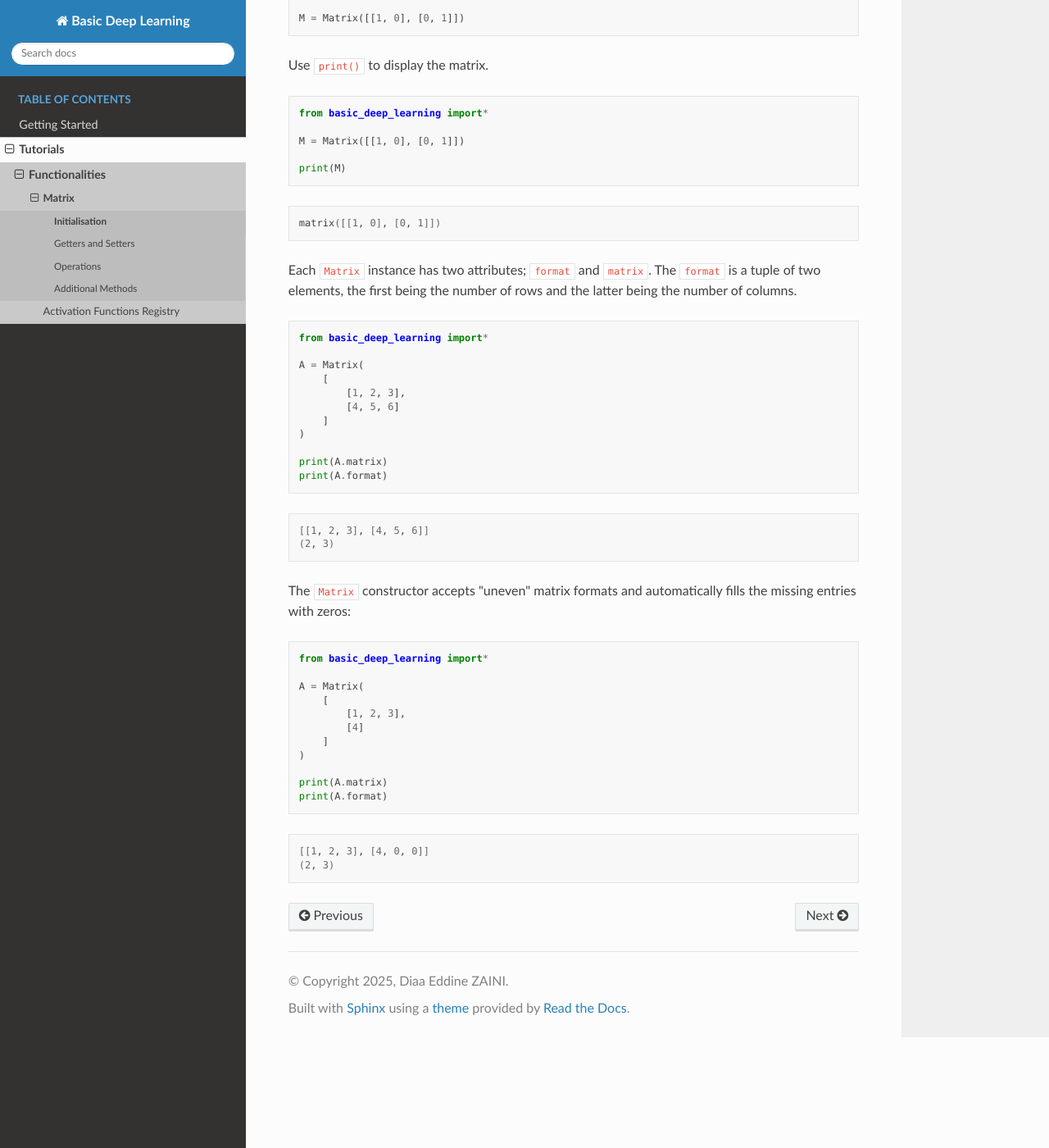
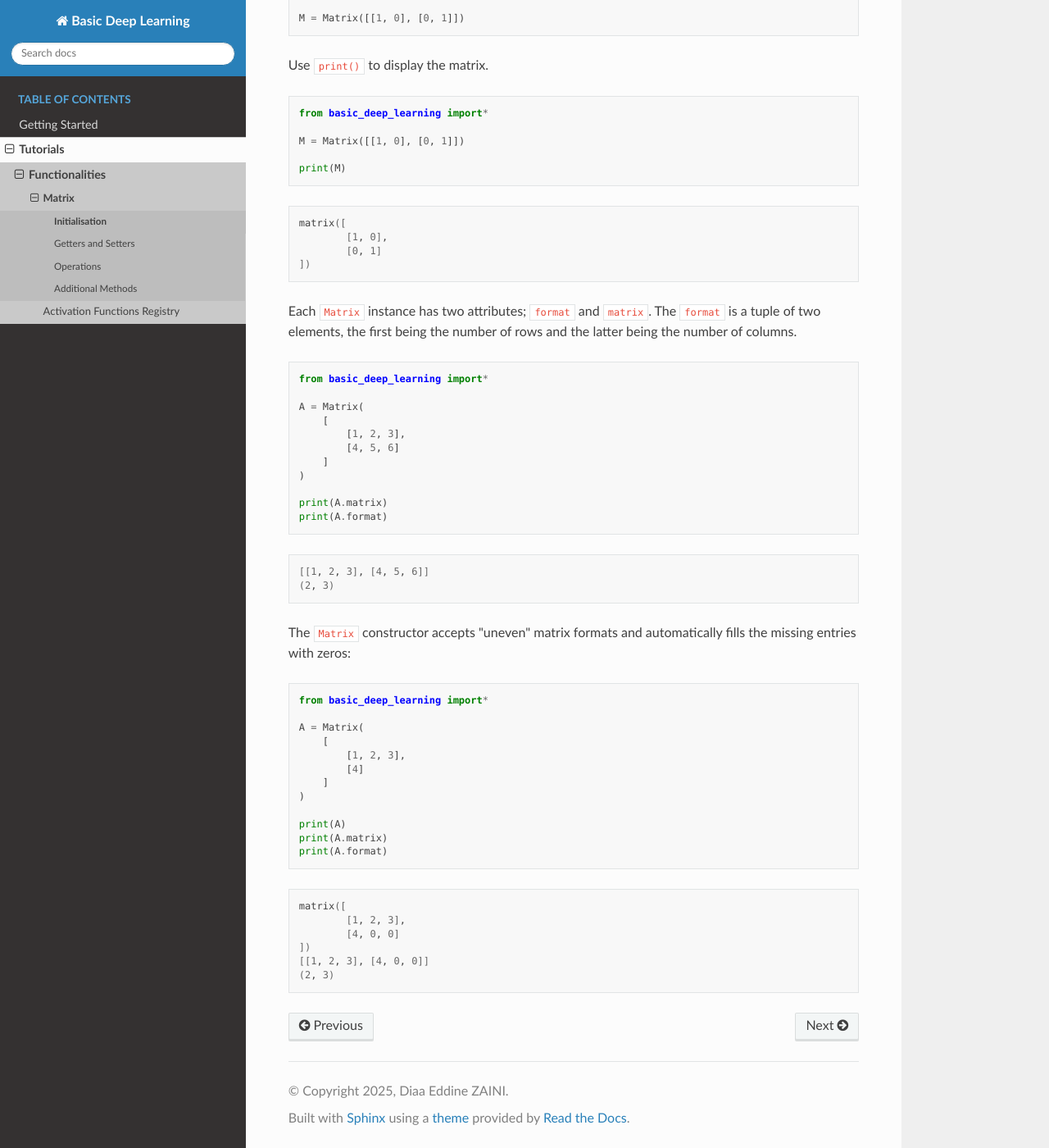
Before and after one commit to therealzaini/basic-deep-learning, a Sphinx documentation site: the page built from docs/source/init.rst, in a window 1280 px wide and 1400 px high, scrolled down 402 px. Shown: the whole window at 82% size. Built offline with Sphinx 7.4.7 and the Read the Docs theme 3.1.0, drawn with Linux system fonts in a browser that asks for light colours; pages that are not in the unit, such as notebooks, are missing from menus.

Commit message:
Update init.rst

```diff
--- a/docs/source/init.rst
+++ b/docs/source/init.rst
@@ -29,7 +29,10 @@ Use ``print()`` to display the matrix.
 
 .. code-block:: bash
 
-    matrix([[1, 0], [0, 1]])
+    matrix([
+            [1, 0],
+            [0, 1]
+    ])
 
 Each ``Matrix`` instance has two attributes; ``format`` and ``matrix``.
 The ``format`` is a tuple of two elements, the first being the number of rows and the latter
@@ -68,10 +71,15 @@ the missing entries with zeros:
         ]
     )
 
+    print(A)
     print(A.matrix)
     print(A.format)
 
 .. code-block:: bash
 
+    matrix([
+            [1, 2, 3],
+            [4, 0, 0]
+    ])
     [[1, 2, 3], [4, 0, 0]]
     (2, 3)
```
